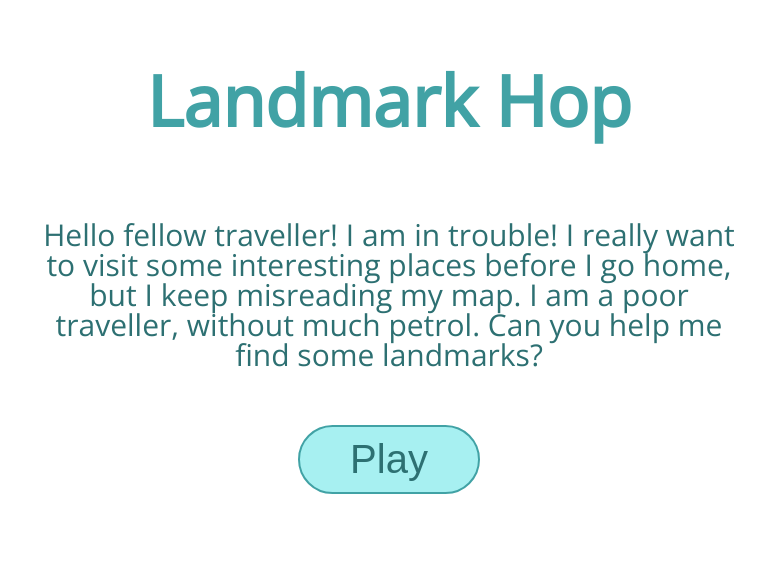
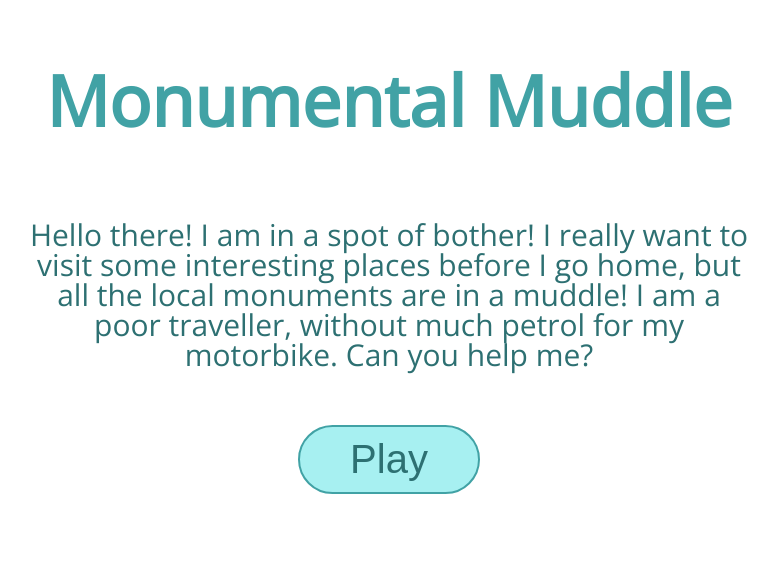
Before and after one commit to hannahintech/wdi-first-project, a PHP site: page / in a window 1280 px wide. Shown: the top 573 px of the page, without its empty margins (251-1029 px from the left). Run offline with PHP 8.4, Linux system fonts and the light colour scheme; some libraries are stand-ins or nearby versions.

Commit message:
made some ux and design changes. Working well. reorganised my code for readability

```diff
--- a/css/style.css
+++ b/css/style.css
@@ -42,7 +42,7 @@ li:hover {
 }
 
 .petrolBar h3 {
-  font-size: 25px;
+  font-size: 20px;
   color: #2D7072;
   padding: 5px;
 }
@@ -51,6 +51,12 @@ li:hover {
   background-color: #2D7072;
   width: 100%;
   height: 20px;
+}
+
+.bike {
+  z-index: 999;
+  width: 100px;
+  height: 100%;
 }
 
 
--- a/index.html
+++ b/index.html
@@ -2,7 +2,7 @@
 <html>
   <head>
     <meta charset="utf-8">
-    <title>Cross Country Sightseeing</title>
+    <title>Monumental Muddle</title>
     <link rel="stylesheet" type="text/css" href="./css/css-reset.css">
     <link rel="stylesheet" type="text/css" href="./css/style.css">
     <link href="https://fonts.googleapis.com/css?family=Open+Sans" rel="stylesheet">
@@ -13,25 +13,25 @@
   <body>
     <!-- Main section -->
     <main>
-      <h1>Landmark Hop</h1>
+      <h1>Monumental Muddle</h1>
       <div class="petrolBar">
+        <img src="images/bike.png" alt="" class="bike">
         <h3>Petrol</h3>
-        <div class="petrol">
-        </div>
+        <div class="petrol"></div>
       </div>
       <div class="playGame">
-        <p>Hello fellow traveller! I am in trouble! I really want to visit some interesting places before I go home, but I keep misreading my map. I am a poor traveller, without much petrol. Can you help me find some landmarks?</p>
+        <p>Hello there! I am in a spot of bother! I really want to visit some interesting places before I go home, but all the local monuments are in a muddle! I am a poor traveller, without much petrol for my motorbike. Can you help me?</p>
         <button type="button" name="play" class="playButton">Play</button>
       </div>
       <div class="grid">
         <div class="overlayChoose">
-          <p>Choose a country to help me hop accross!</p>
-            <button type="button" name="button" class="France">France</button>
-            <button type="button" name="button" class="Italy">Italy</button>
-            <button type="button" name="button" class="UK">UK</button>
+          <p>Choose which country you want to help me drive through!</p>
+            <button type="button" name="button" class="france">France</button>
+            <button type="button" name="button" class="italy">Italy</button>
+            <button type="button" name="button" class="britain">Britain</button>
         </div>
         <div class="overlayInstructions">
-          <p> I need you to click on all the <span class="countryChosen">French</span> landmarks so I can visit them! Make sure I don't take too many detours and run out of petrol on my journey!
+          <p> I need you to click on all the <span class="countryChosen">French</span> monuments so I can visit them! Make sure I don't take too many detours and run out of petrol on my journey!
           </p>
           <button type="button" name="button" class="beginJourney">Begin Journey</button>
           <button type="button" name="button" class="goBack">Back</button>
--- a/js/app.js
+++ b/js/app.js
@@ -40,57 +40,52 @@ function shuffle(array) {
   return array;
 }
 
-// Used like so
+// consider the best position for this
 iconArray = shuffle(iconArray);
-console.log(iconArray);
-
 
 $(() => {
   const $icons = $('li');
+  const $grid = $('.grid');
+
+  // buttons
   const $playButton = $('.playButton');
-  const $overlayChoose = $('.overlayChoose');
-  const $france = $('.France');
-  const $italy = $('.Italy');
-  const $overlayInstructions = $('.overlayInstructions');
+  const $france = $('.france');
+  const $italy = $('.italy');
+  const $britain = $('.britain');
   const $beginJourney = $('.beginJourney');
   const $goBack = $('.goBack');
+  const $returnHome = $('.returnHome');
+  const $viewJourney = $('.viewJourney');
+
+  // overlays
+  const $playGame = $('.playGame');
+  const $overlayChoose = $('.overlayChoose');
+  const $overlayInstructions = $('.overlayInstructions');
   const $overlayWin = $('.overlayWin');
   const $overlayLose = $('.overlayLose');
-  const $returnHome = $('.returnHome');
+
+  // score related
   const $petrolBar = $('.petrolBar');
-  const $playGame = $('.playGame');
-  const $grid = $('.grid');
-  const $countryChosen = $('.countryChosen');
   let petrolAmount = 75;
   let pointsScorer = 0;
 
-  // this shows counter, or wiggles div if there is an incorrect answer
-  $icons.on('click', function(e) {
-    const storedId = $(e.target).attr('id');
-    if (grid[storedId] && $(e.target).hasClass('counter') === false) {
-      $(e.target).addClass('counter');
-      pointsScorer = pointsScorer +5;
-      petrolAmount = petrolAmount -5;
-      console.log('pointsScorer =>', pointsScorer);
-      console.log('petrol =>', petrolAmount);
-    } else {
-      $(e.target).addClass('wiggle');
-      petrolAmount = petrolAmount -5;
-      console.log('points:',pointsScorer, 'petrol:',petrolAmount);
-    }
+  // span class for country specific text
+  const $countryChosen = $('.countryChosen');
+
+  // buttons
+  $beginJourney.on('click', function() {
+    $overlayInstructions.hide();
+    $petrolBar.show();
   });
 
-  // this changes the petrol level
-  $icons.on('click', function() {
-    $('.petrol').css('width', `${petrolAmount}%`);
-    // petrolAmount = petrolAmount - 8;
-    if (petrolAmount <= 0 && pointsScorer < 60) {
-      // $petrolBar.hide();
-      $overlayLose.show();
-    } else if (petrolAmount >= 1 && pointsScorer >= 60){
-      $petrolBar.hide();
-      $overlayWin.show();
-    }
+  $goBack.on('click', function(){
+    $overlayInstructions.hide();
+    $overlayChoose.show();
+  });
+
+  // this resets the Grid
+  $returnHome.on('click', function() {
+    location.reload();
   });
 
   // play button: shows an 'overlay' for country choice
@@ -100,7 +95,7 @@ $(() => {
     $overlayChoose.show();
   });
 
-  // call the populate France function and go to next stage
+  // buttons to call the populate grid function
   $france.on('click', function() {
     populateGridFrance();
     $overlayChoose.hide();
@@ -138,23 +133,32 @@ $(() => {
     }
   }
 
-
-  // after pressing begin journey button
-  $beginJourney.on('click', function() {
-    $overlayInstructions.hide();
-    $petrolBar.show();
+  // function that shows if user is correct not
+  $icons.on('click', function(e) {
+    const storedId = $(e.target).attr('id');
+    if (grid[storedId] && $(e.target).hasClass('counter') === false) {
+      $(e.target).addClass('counter');
+      pointsScorer = pointsScorer +5;
+      petrolAmount = petrolAmount -5;
+      console.log('pointsScorer =>', pointsScorer);
+      console.log('petrol =>', petrolAmount);
+    } else {
+      $(e.target).addClass('wiggle');
+      petrolAmount = petrolAmount -5;
+      console.log('points:',pointsScorer, 'petrol:',petrolAmount);
+    }
   });
 
-  $goBack.on('click', function(){
-    $overlayInstructions.hide();
-    $overlayChoose.show();
+  // keeps score
+  $icons.on('click', function() {
+    $('.petrol').css('width', `${petrolAmount}%`);
+    if (petrolAmount <= 0 && pointsScorer < 60) {
+      $overlayLose.show();
+    } else if (petrolAmount >= 1 && pointsScorer >= 60){
+      $petrolBar.hide();
+      $overlayWin.show();
+    }
   });
-
-  // this resets the Grid
-  $returnHome.on('click', function() {
-    location.reload();
-  });
-
 
 // end of page loaded function
 });
```
Also changed, not shown: other parts of index.html (+21 -21 lines), images/bike-background.png (added), images/bike.png (added).
